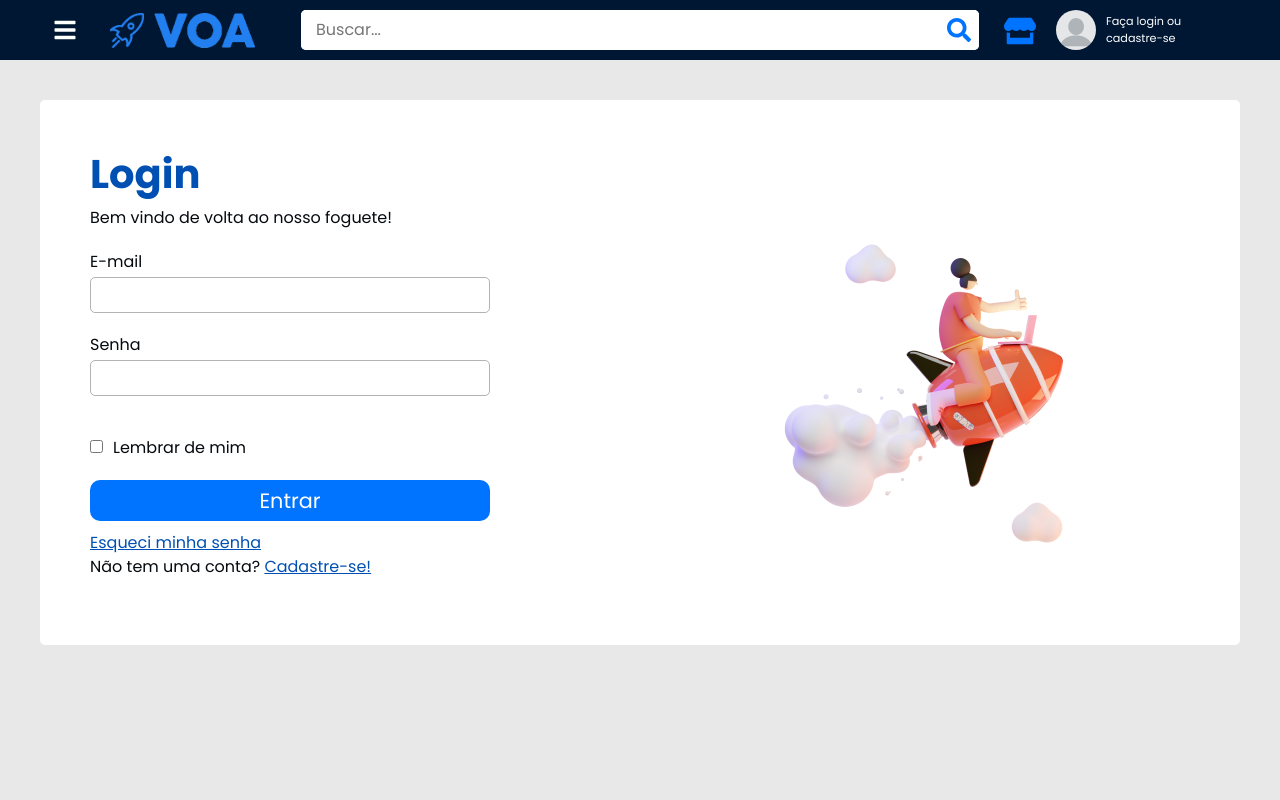
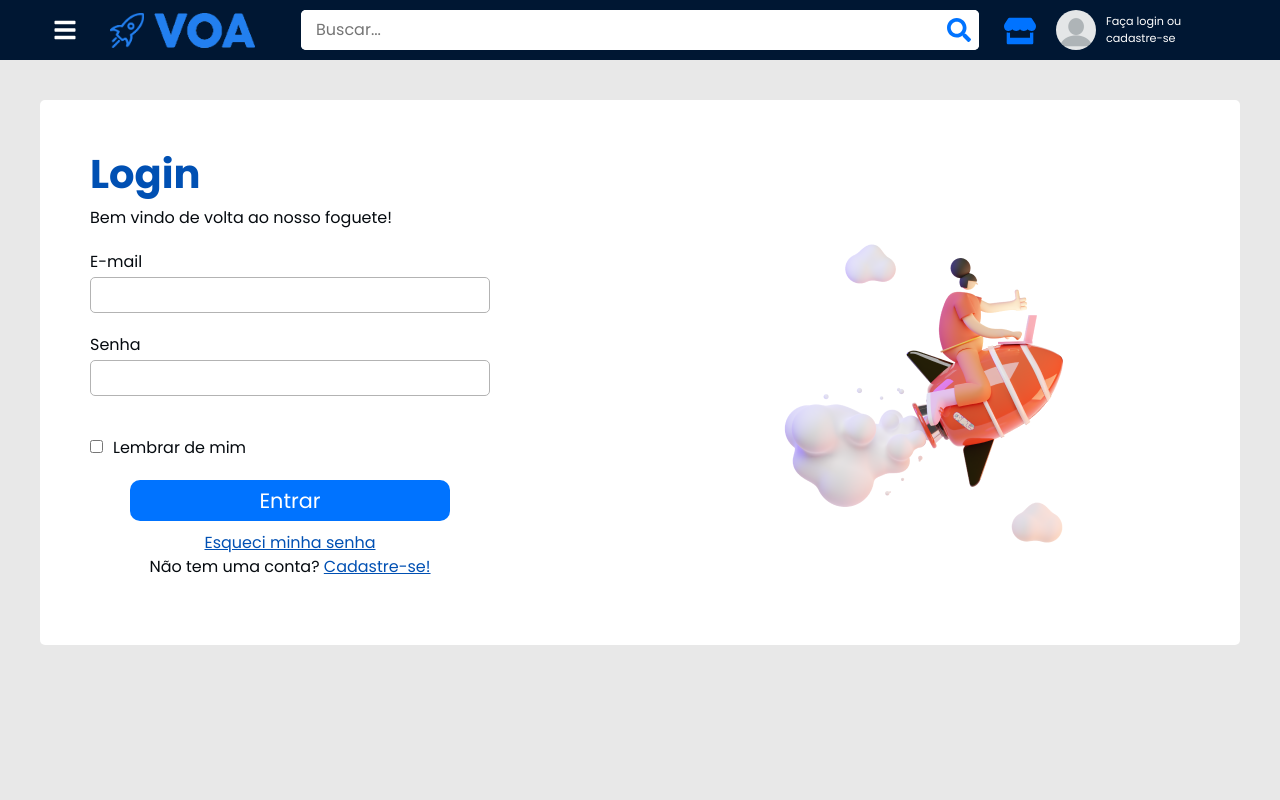
Before and after one commit to GabrielVerdani/projeto-demo-day-react, a React (Create React App) app: page /entrar in a window 1280 px wide. Shown: the top 800 px of the page. Built offline with nearby package versions, Linux system fonts and the light colour scheme.

Commit message:
Atualização login

```diff
--- a/src/styles/_cadastro.scss
+++ b/src/styles/_cadastro.scss
@@ -55,7 +55,7 @@
             border: none;
             font-size: 1.3rem;
             border-radius: 10px;
-            padding: 5px;
+            padding: 5px 50px;
             width: 60%;
             margin-bottom: 10px;
             cursor: pointer;
--- a/src/styles/_login.scss
+++ b/src/styles/_login.scss
@@ -43,6 +43,7 @@
         .cadastro-bottom {
           display: flex;
           flex-direction: column;
+          align-items: center;
 
           margin-top: 20px;
 
@@ -52,8 +53,9 @@
             border: none;
             font-size: 1.3rem;
             border-radius: 10px;
-            padding: 5px 50px;
+            padding: 5px ;
             margin-bottom: 10px;
+            width: 80%;
             cursor: pointer;
           }
 
```
